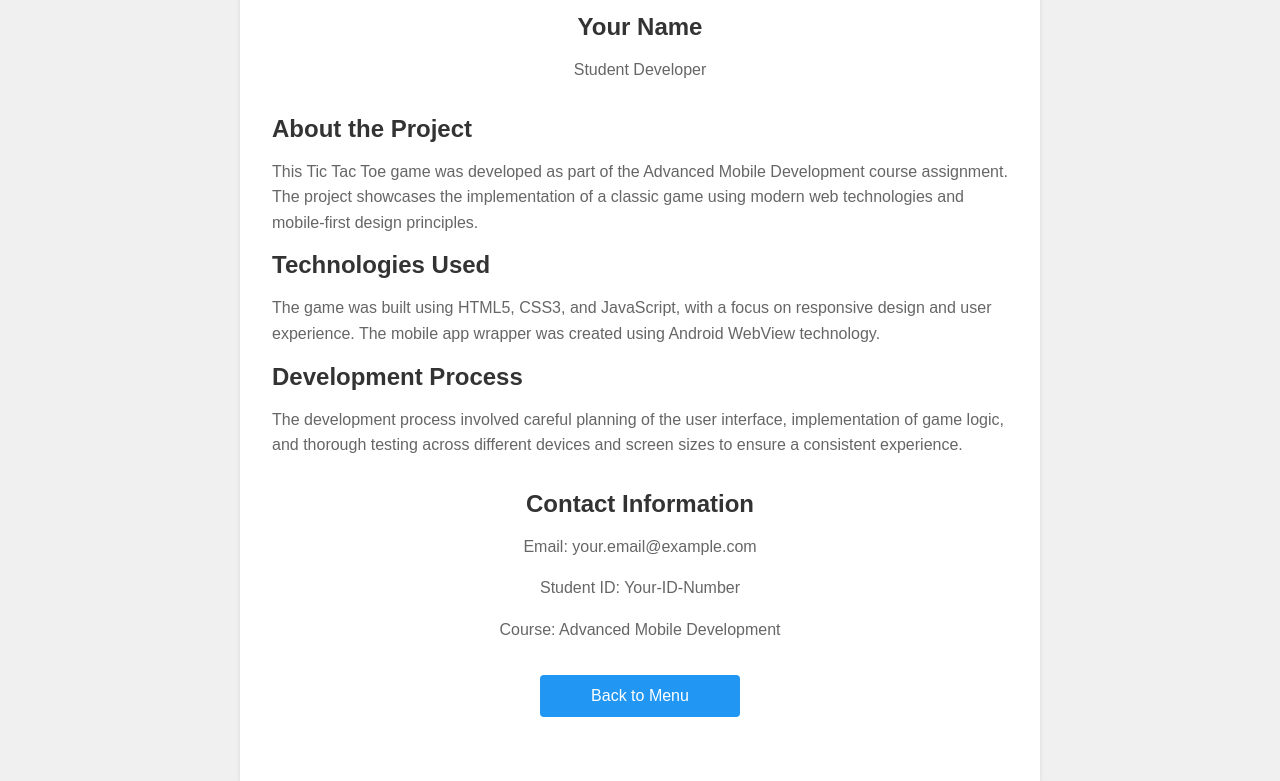
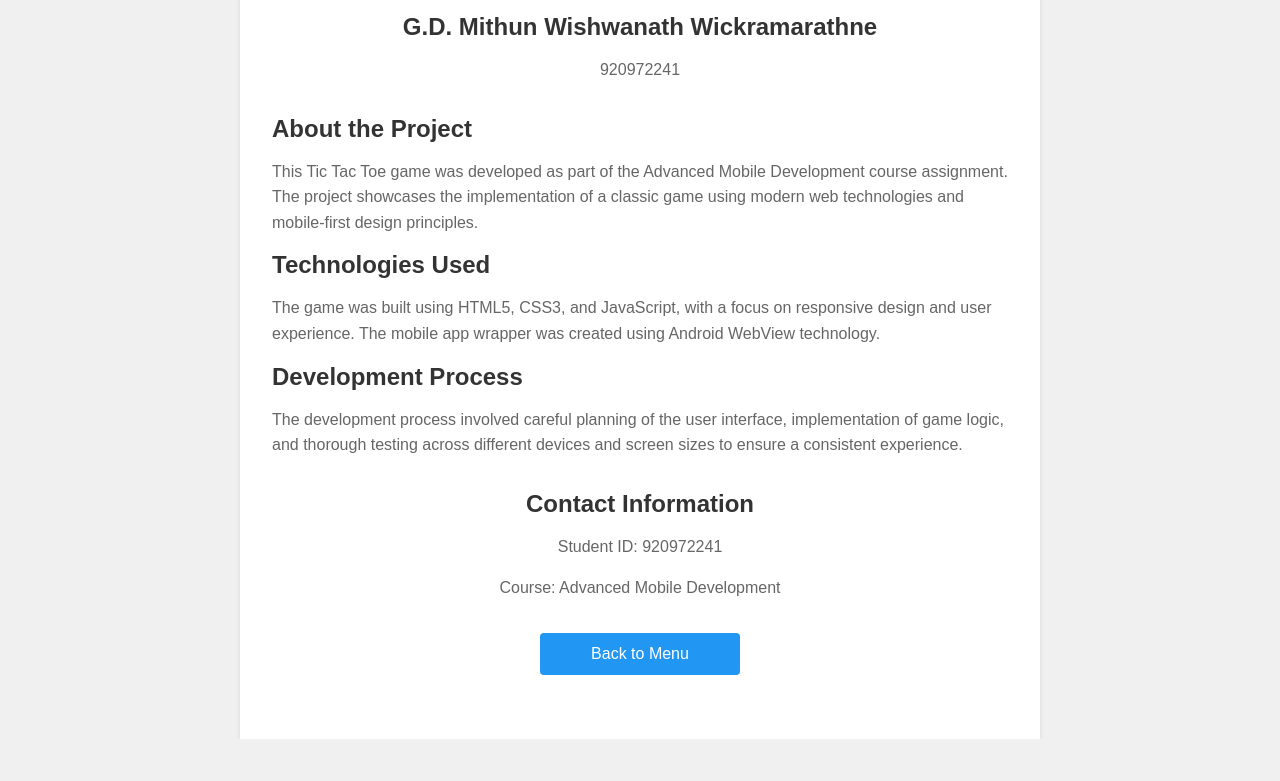
Before and after one commit to Bimsara97/tictactoe, a plain HTML site: page about.html in a window 1280 px wide. Shown: the part 254-1035 px from the top of the page. After the commit the page ends 993 px from the top, so only its background shows below. Drawn offline with Linux system fonts and the light colour scheme.

Commit message:
Add files via upload

```diff
--- a/about.html
+++ b/about.html
@@ -98,8 +98,8 @@
     <main class="content">
         <div class="profile-section">
             <div class="profile-img">👩‍💻</div>
-            <h2>Your Name</h2>
-            <p>Student Developer</p>
+            <h2>G.D. Mithun Wishwanath Wickramarathne </h2>
+            <p>920972241</p>
         </div>
 
         <div class="about-section">
@@ -115,8 +115,7 @@
 
         <div class="contact-section">
             <h2>Contact Information</h2>
-            <p>Email: your.email@example.com</p>
-            <p>Student ID: Your-ID-Number</p>
+            <p>Student ID: 920972241</p>
             <p>Course: Advanced Mobile Development</p>
         </div>
 
```
